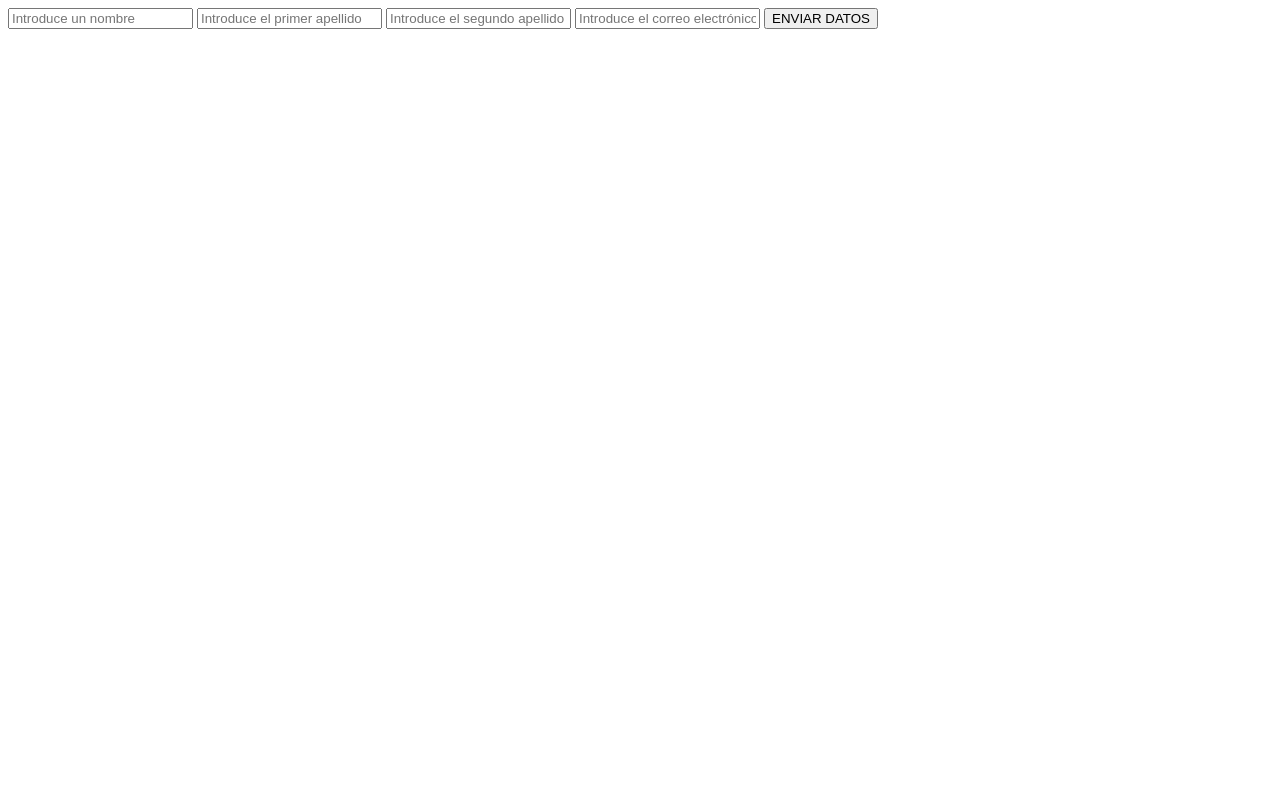
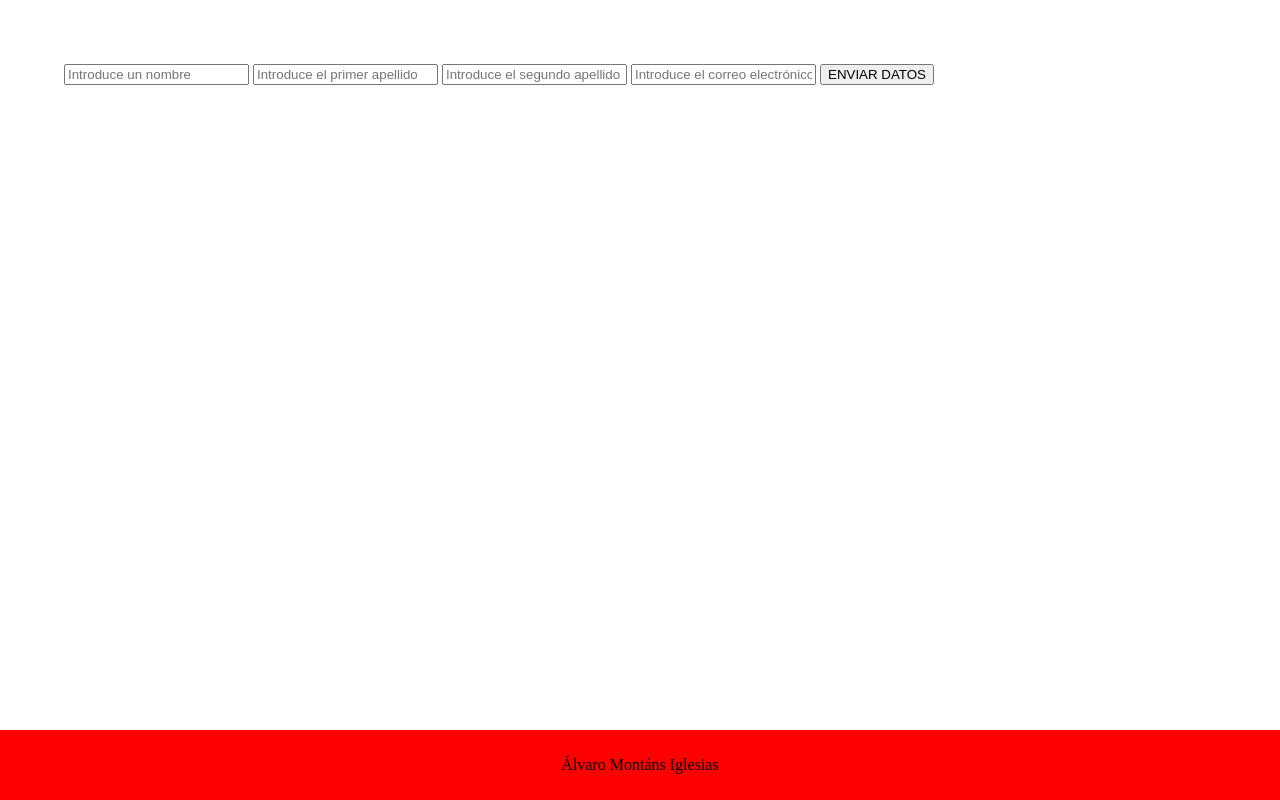
Before and after one commit to alvaromontans/TareaColaborativa, a plain HTML site: page index.html in a window 1280 px wide. Drawn offline with Linux system fonts and the light colour scheme.

Commit message:
Segundo commit

```diff
--- a/index.html
+++ b/index.html
@@ -5,6 +5,25 @@
     <meta http-equiv="X-UA-Compatible" content="IE=edge">
     <meta name="viewport" content="width=device-width, initial-scale=1.0">
     <title>Tarea Colaborativa</title>
+    <style>
+        *{
+            margin: 0;
+        }
+
+        form{
+            margin: 5%;
+        }
+
+        footer{
+            background-color: rgb(255, 0, 0);
+            text-align: center;
+            position: absolute;
+            bottom: 0;
+            width: 100vw;
+            height: 70px;
+            line-height: 70px;
+        }
+    </style>
 </head>
 <body>
     <form action="" method="post">
@@ -14,5 +33,7 @@
         <input type="email" name="email" placeholder="Introduce el correo electrónico">
         <button type="submit" name="btn_submit">ENVIAR DATOS</button>
     </form>
+
+    <footer>Álvaro Montáns Iglesias</footer>
 </body>
 </html>
```
